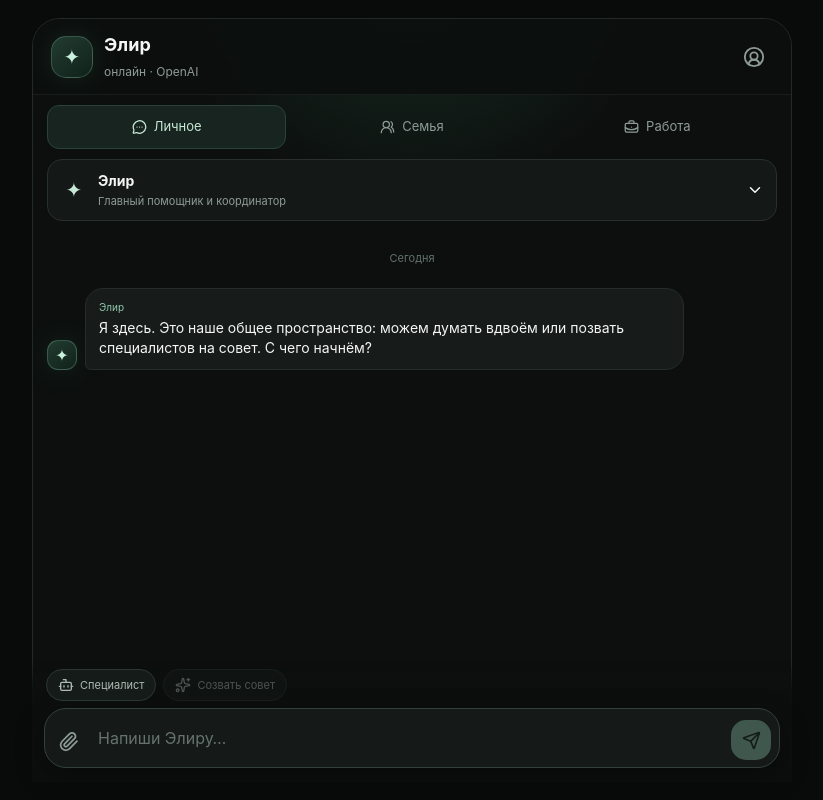
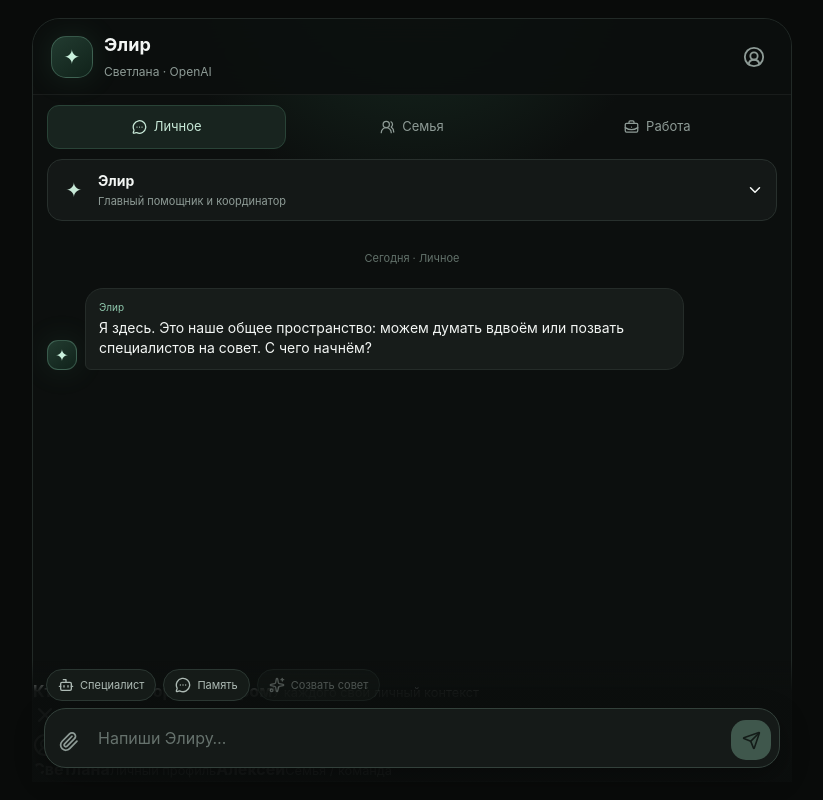
Before and after one commit to jukovskayasv-alt/rastem_vmeste, a Next.js app: page / in a window 1280 px wide. Both pictures are taken after a click on the button 982 px from the left and 56 px from the top of the page. Shown: the whole page, without its empty margins (228-1051 px from the left). Built offline with nearby package versions, Linux system fonts and the light colour scheme.

Commit message:
Add profiles and persistent device memory

```diff
--- a/app/page.tsx
+++ b/app/page.tsx
@@ -1,11 +1,12 @@
 'use client'
 
-import { FormEvent, useMemo, useState } from 'react'
-import { Bot, BriefcaseBusiness, ChevronDown, CircleUserRound, MessageCircleMore, Paperclip, Send, Sparkles, UsersRound } from 'lucide-react'
+import { FormEvent, useEffect, useMemo, useState } from 'react'
+import { Bot, BriefcaseBusiness, ChevronDown, CircleUserRound, MessageCircleMore, Paperclip, Send, Sparkles, UsersRound, X } from 'lucide-react'
 
 type Scope = 'Личное' | 'Семья' | 'Работа'
 type Agent = { id:string; name:string; role:string; icon:string; model:string }
 type Msg = { id:number; who:'user'|'assistant'; text:string; agent?:string }
+type Profile = { id:string; name:string; role:string }
 
 const agents: Agent[] = [
   {id:'elir',name:'Элир',role:'Главный помощник и координатор',icon:'✦',model:'gpt-5.6-sol'},
@@ -16,29 +17,71 @@ const agents: Agent[] = [
   {id:'content',name:'Контент',role:'Посты, объявления, презентации',icon:'✎',model:'gpt-5.6-luna'},
   {id:'tech',name:'Технарь',role:'Приложение, сервер, GitHub, автоматизация',icon:'⌘',model:'gpt-5.6-terra'},
 ]
+const profiles: Profile[] = [
+  {id:'svetlana',name:'Светлана',role:'Личный профиль'},
+  {id:'alexey',name:'Алексей',role:'Семья / команда'},
+]
+const welcome:Msg={id:1,who:'assistant',agent:'Элир',text:'Я здесь. Это наше общее пространство: можем думать вдвоём или позвать специалистов на совет. С чего начнём?'}
 
 export default function Home(){
   const [scope,setScope]=useState<Scope>('Личное')
   const [agent,setAgent]=useState<Agent>(agents[0])
+  const [profile,setProfile]=useState<Profile>(profiles[0])
   const [openAgents,setOpenAgents]=useState(false)
+  const [openProfile,setOpenProfile]=useState(false)
+  const [openMemory,setOpenMemory]=useState(false)
   const [text,setText]=useState('')
+  const [memory,setMemory]=useState('')
   const [busy,setBusy]=useState(false)
-  const [messages,setMessages]=useState<Msg[]>([
-    {id:1,who:'assistant',agent:'Элир',text:'Я здесь. Это наше общее пространство: можем думать вдвоём или позвать специалистов на совет. С чего начнём?'}
-  ])
+  const [ready,setReady]=useState(false)
+  const [messages,setMessages]=useState<Msg[]>([welcome])
+
+  const storageKey=`elir:${profile.id}:${scope}`
+
+  useEffect(()=>{
+    const savedProfile=localStorage.getItem('elir:profile')
+    if(savedProfile){
+      const p=profiles.find(x=>x.id===savedProfile)
+      if(p) setProfile(p)
+    }
+    setReady(true)
+  },[])
+
+  useEffect(()=>{
+    if(!ready) return
+    const raw=localStorage.getItem(storageKey)
+    if(raw){
+      try{
+        const parsed=JSON.parse(raw)
+        setMessages(parsed.messages?.length?parsed.messages:[welcome])
+        setMemory(parsed.memory||'')
+      }catch{setMessages([welcome]);setMemory('')}
+    }else{setMessages([welcome]);setMemory('')}
+  },[storageKey,ready])
+
+  useEffect(()=>{
+    if(!ready) return
+    localStorage.setItem(storageKey,JSON.stringify({messages:messages.slice(-80),memory,updatedAt:new Date().toISOString()}))
+  },[messages,memory,storageKey,ready])
 
   const placeholder = useMemo(()=> scope==='Работа' ? 'Напиши рабочую задачу…' : scope==='Семья' ? 'Напиши о семейной задаче…' : 'Напиши Элиру…',[scope])
+
+  function chooseProfile(p:Profile){
+    setProfile(p); localStorage.setItem('elir:profile',p.id); setOpenProfile(false)
+  }
 
   async function send(council=false){
     const value=text.trim(); if(!value || busy) return
     const next=[...messages,{id:Date.now(),who:'user' as const,text:value}]
     setMessages(next); setText(''); setBusy(true); setOpenAgents(false)
     try{
-      const r=await fetch('/api/chat',{method:'POST',headers:{'Content-Type':'application/json'},body:JSON.stringify({message:value,scope,agent:agent.id,council,history:next.slice(-12)})})
+      const r=await fetch('/api/chat',{method:'POST',headers:{'Content-Type':'application/json'},body:JSON.stringify({
+        message:value,scope,agent:agent.id,council,profile:{id:profile.id,name:profile.name},memory,history:next.slice(-12)
+      })})
       const data=await r.json()
       setMessages(m=>[...m,{id:Date.now()+1,who:'assistant',agent:data.agent || agent.name,text:data.text || data.error || 'Не удалось получить ответ.'}])
     }catch{
-      setMessages(m=>[...m,{id:Date.now()+1,who:'assistant',agent:'Элир',text:'Сервер пока не подключён. Интерфейс уже работает — осталось добавить OPENAI_API_KEY на сервере.'}])
+      setMessages(m=>[...m,{id:Date.now()+1,who:'assistant',agent:'Элир',text:'Сервер пока не подключён. Интерфейс и локальная память уже работают.'}])
     }finally{setBusy(false)}
   }
 
@@ -46,8 +89,8 @@ export default function Home(){
 
   return <main className="shell">
     <header className="topbar">
-      <div className="brand"><div className="orb">✦</div><div><strong>Элир</strong><span>онлайн · OpenAI</span></div></div>
-      <button className="avatar"><CircleUserRound size={22}/></button>
+      <div className="brand"><div className="orb">✦</div><div><strong>Элир</strong><span>{profile.name} · OpenAI</span></div></div>
+      <button className="avatar" onClick={()=>setOpenProfile(true)} aria-label="Профиль"><CircleUserRound size={22}/></button>
     </header>
 
     <nav className="scope-tabs">
@@ -60,7 +103,7 @@ export default function Home(){
     </section>
 
     <section className="chat">
-      <div className="day">Сегодня</div>
+      <div className="day">Сегодня · {scope}</div>
       {messages.map(m=><div key={m.id} className={`row ${m.who}`}>
         {m.who==='assistant' && <div className="mini-orb">✦</div>}
         <div className="bubble">{m.who==='assistant' && <small>{m.agent}</small>}<p>{m.text}</p></div>
@@ -71,6 +114,7 @@ export default function Home(){
     <section className="composer-wrap">
       <div className="quick-actions">
         <button onClick={()=>setOpenAgents(true)}><Bot size={16}/> Специалист</button>
+        <button onClick={()=>setOpenMemory(true)}><MessageCircleMore size={16}/> Память</button>
         <button onClick={()=>send(true)} disabled={!text.trim()||busy}><Sparkles size={16}/> Созвать совет</button>
       </div>
       <form className="composer" onSubmit={onSubmit}>
@@ -79,5 +123,16 @@ export default function Home(){
         <button className="send" disabled={!text.trim()||busy}><Send size={19}/></button>
       </form>
     </section>
+
+    {openProfile && <div className="sheet-backdrop" onClick={()=>setOpenProfile(false)}><section className="sheet" onClick={e=>e.stopPropagation()}>
+      <header><div><b>Кто сейчас говорит с Элиром</b><small>У каждого свой личный контекст</small></div><button onClick={()=>setOpenProfile(false)}><X/></button></header>
+      {profiles.map(p=><button key={p.id} className={profile.id===p.id?'profile-row selected':'profile-row'} onClick={()=>chooseProfile(p)}><CircleUserRound/><div><b>{p.name}</b><small>{p.role}</small></div></button>)}
+    </section></div>}
+
+    {openMemory && <div className="sheet-backdrop" onClick={()=>setOpenMemory(false)}><section className="sheet" onClick={e=>e.stopPropagation()}>
+      <header><div><b>Память · {scope}</b><small>Хранится на этом устройстве для профиля {profile.name}</small></div><button onClick={()=>setOpenMemory(false)}><X/></button></header>
+      <textarea className="memory-editor" value={memory} onChange={e=>setMemory(e.target.value)} placeholder="Например: важные договорённости, правила проекта, предпочтения, текущие цели…"/>
+      <button className="memory-save" onClick={()=>setOpenMemory(false)}>Сохранить память</button>
+    </section></div>}
   </main>
 }
```
